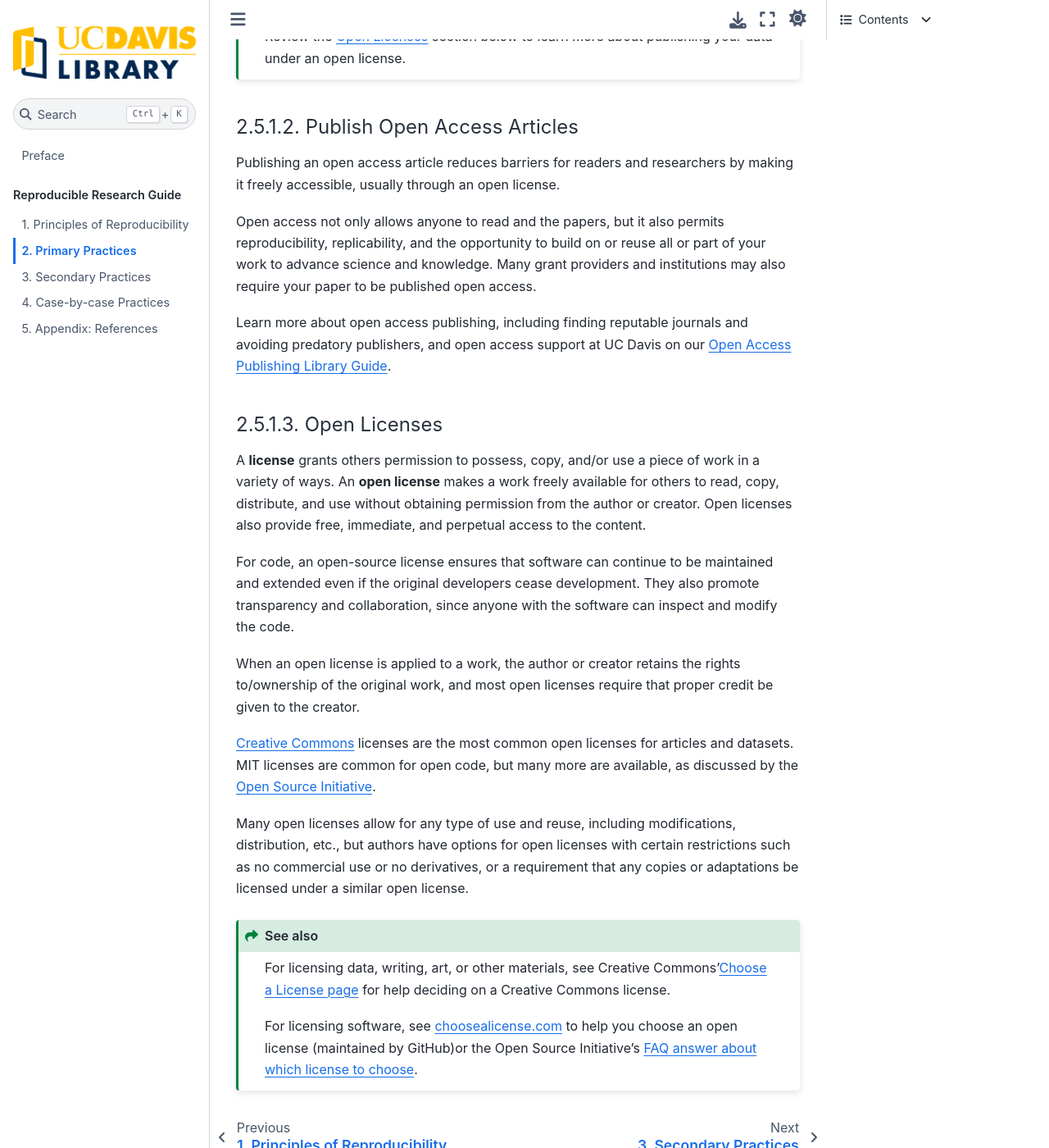
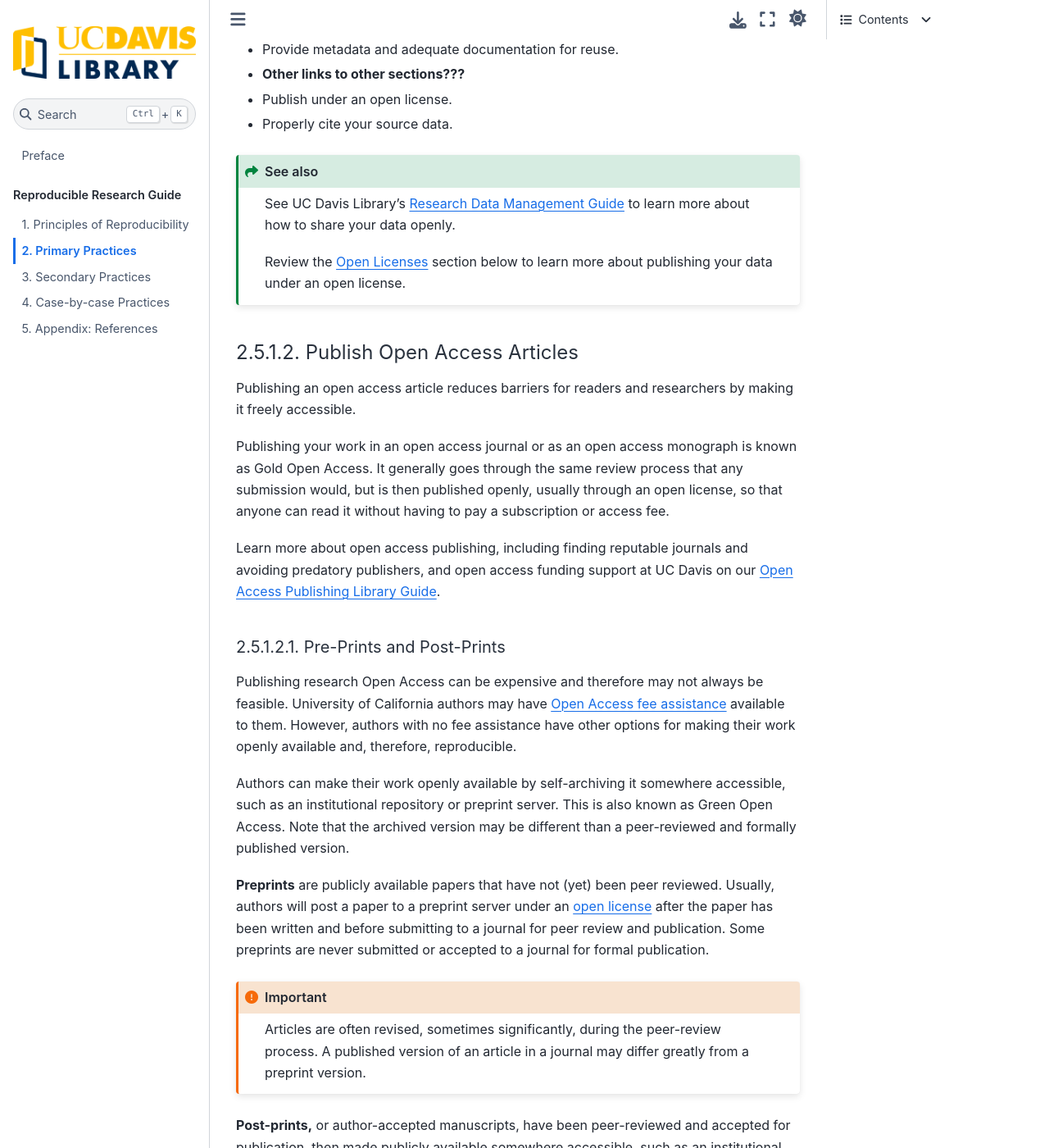
Before and after one commit to ryterdal/guide_reproducible_research, a Jupyter Book: the page built from chapters/02_primary_practices.md, in a window 1280 px wide and 1400 px high, scrolled down 18349 px. Shown: the whole window at 82% size. Built offline with Jupyter Book 1.0.4 settings and Sphinx 7.4.7 and the Sphinx Book theme 1.1.4, drawn with Linux system fonts in a browser that asks for light colours; some of the changed text lies outside the part shown.

Commit message:
Final Publishing Section changes for Chapter 2

````diff
--- a/chapters/02_primary_practices.md
+++ b/chapters/02_primary_practices.md
@@ -835,7 +835,7 @@ Publishing
 -------------------
 ### Open Access
 
-Not having access to a piece of work is the main roadblock to reproducibility. Publishing articles and the underlying data openly will allow anyone to reproduce and confirm the research, and build on the knowledge in a future project.
+Not having access to a piece of research or its underlying data and materials can be the main roadblock to reproducibility. Open access not only allows anyone to access and read the papers, but it also permits reproducibility, replicability, and the opportunity to build on or reuse all or part of your work in a future project to advance science and knowledge. Many grant providers and institutions may also require your work to be published open access.
 
 :::{important}
 **Open Licenses**
@@ -861,11 +861,9 @@ Learn more about trustworthy data repository requirements from [CoreTrustSeal][c
 
 [cts-repositories-requirements]: https://www.coretrustseal.org/why-certification/requirements/
 
-::::{margin}
 :::{note}
-Some data may be personal or sensitive. Do not share your data openly if they are protected, nationally or commercially sensitive, contain identifying information, or you have not obtained proper consent. You can learn more about considerations for these types of data…(maybe Turing Way?)```
+Some data may be personal or sensitive. Do not share your data openly if they are protected, nationally or commercially sensitive, contain identifying information, or you have not obtained proper consent. You can learn more about considerations for these types of data…(maybe Turing Way?)
 :::
-::::
 
 You should also ensure your data follow FAIR principles using the following practices:
 
@@ -898,13 +896,39 @@ Review the {ref}`open-licenses` section below to learn more about publishing you
 
 #### Publish Open Access Articles
 
-Publishing an open access article reduces barriers for readers and researchers by making it freely accessible, usually through an open license.
+Publishing an open access article reduces barriers for readers and researchers by making it freely accessible.
 
-Open access not only allows anyone to read and the papers, but it also permits reproducibility, replicability, and the opportunity to build on or reuse all or part of your work to advance science and knowledge. Many grant providers and institutions may also require your paper to be published open access.
+Publishing your work in an open access journal or as an open access monograph is known as Gold Open Access. It generally goes through the same review process that any submission would, but is then published openly, usually through an open license, so that anyone can read it without having to pay a subscription or access fee.
 
-Learn more about open access publishing, including finding reputable journals and avoiding predatory publishers, and open access support at UC Davis on our [Open Access Publishing Library Guide][open-access-guide].
+Learn more about open access publishing, including finding reputable journals and avoiding predatory publishers, and open access funding support at UC Davis on our [Open Access Publishing Library Guide][open-access-guide].
 
+##### Pre-Prints and Post-Prints
+
+Publishing research Open Access can be expensive and therefore may not always be feasible. University of California authors may have [Open Access fee assistance][open-access-guide] available to them. However, authors with no fee assistance have other options for making their work openly available and, therefore, reproducible.
+
+Authors can make their work openly available by self-archiving it somewhere accessible, such as an institutional repository or preprint server. This is also known as Green Open Access. Note that the archived version may be different than a peer-reviewed and formally published version.
+
+**Preprints** are publicly available papers that have not (yet) been peer reviewed. Usually, authors will post a paper to a preprint server under an [open license](#open-licenses) after the paper has been written and before submitting to a journal for peer review and publication. Some preprints are never submitted or accepted to a journal for formal publication.
+
+:::{important}
+Articles are often revised, sometimes significantly, during the peer-review process. A published version of an article in a journal may differ greatly from a preprint version.
+:::
+
+**Post-prints,** or author-accepted manuscripts, have been peer-reviewed and accepted for publication, then made publicly available somewhere accessible, such as an institutional repository. These versions are usually the same as or very similar to the published versions.
+
+:::{important}
+Different publishers have different policies about sharing author-accepted manuscripts, including potential embargo periods. Refer to your publisher’s policies or [Jisc’s Open Policy Finder][open-policy-finder] to understand your sharing permissions.
+:::
+
+
+:::{seealso}
+To learn more about Open Access options, the [Open Access Network][open-access-network] is a great educational resource that discusses Diamond, Gold, and Green Open Access.
+:::
+
+[open-policy-finder]: https://openpolicyfinder.jisc.ac.uk/
+[open-licenses]: {ref}`open-licenses`
 [open-access-guide]: https://guides.library.ucdavis.edu/open-access-publishing
+[open-access-network]: https://open-access.network/en/information/open-access-primers/green-and-gold
 
 (open-licenses)=
 #### Open Licenses
@@ -923,7 +947,7 @@ Many open licenses allow for any type of use and reuse, including modifications,
 [open-source-licenses]: https://opensource.org/licenses
 
 :::{seealso}
-For licensing data, writing, art, or other materials, see Creative Commons'[Choose a License page][cc-cal] for help deciding on a Creative Commons license.
+For licensing data, writing, art, or other materials, see Creative Commons' [Choose a License page][cc-cal] for help deciding on a Creative Commons license.
 
 For licensing software, see [choosealicense.com][gh-cal] to help you choose an open license (maintained by GitHub)or the Open Source Initiative's [FAQ answer about which license to choose][osi-cal].
 :::
````
